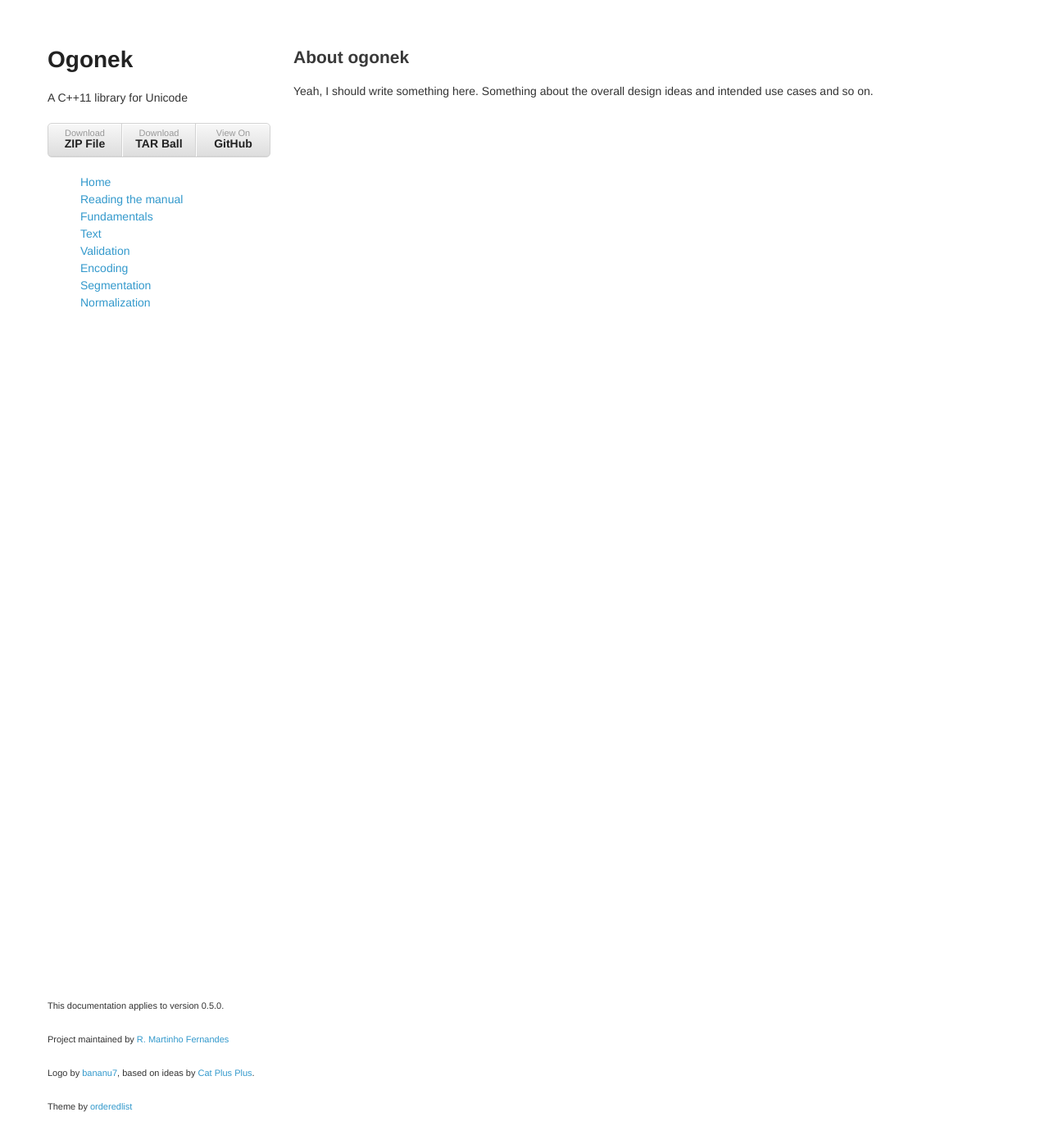
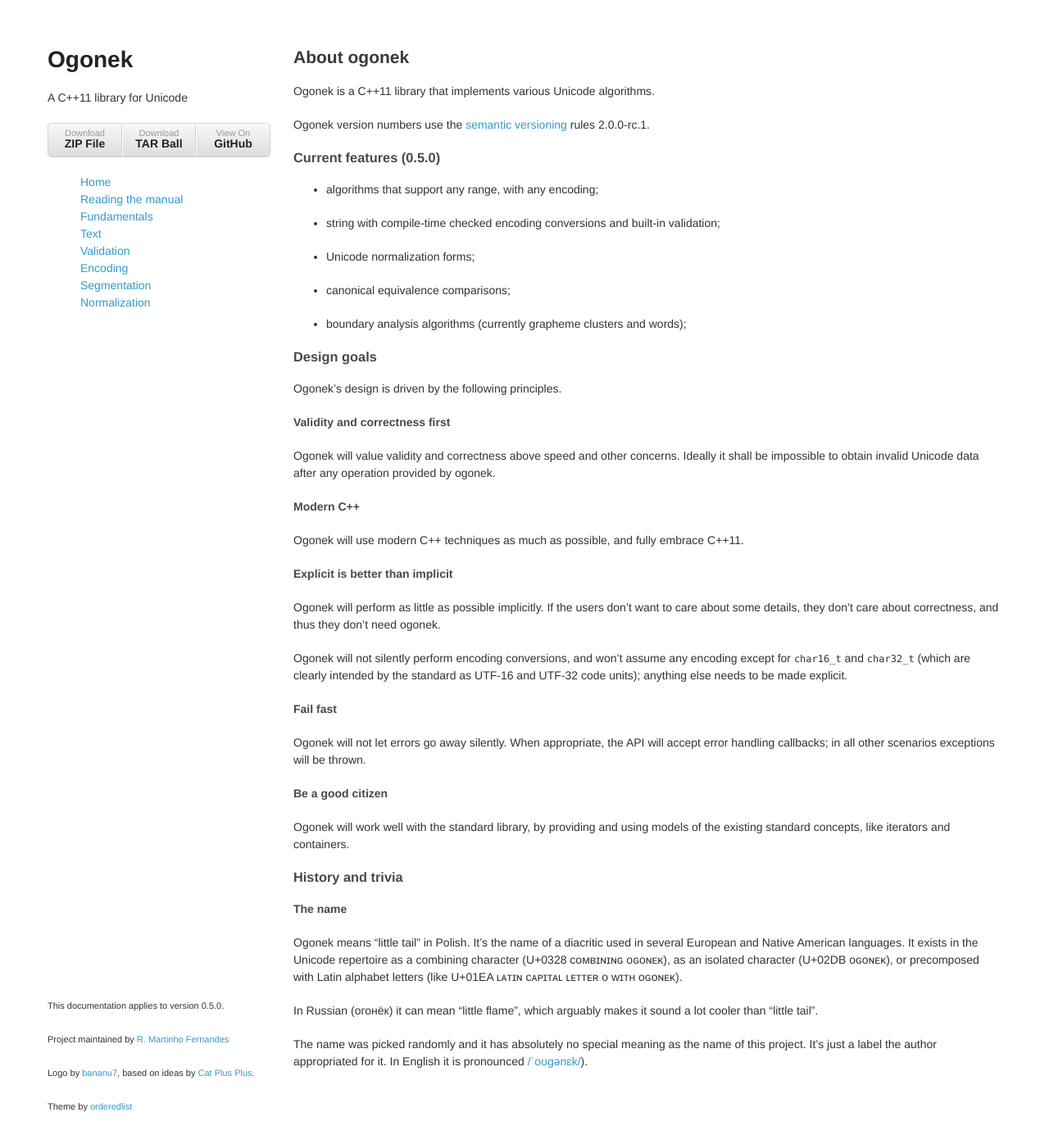
Before and after one commit to libogonek/ogonek, a Jekyll site: the page built from index.markdown, in a window 1280 px wide and 1400 px high. Shown: the top 1396 px of the window at 82% size. Built offline with Jekyll 4.4.1, drawn with Linux system fonts in a browser that asks for light colours.

Commit message:
Fleshed out index

```diff
--- a/index.markdown
+++ b/index.markdown
@@ -3,5 +3,85 @@ layout: default
 title: About ogonek
 ---
 
-Yeah, I should write something here. Something about the overall design ideas
-and intended use cases and so on.
+Ogonek  is a C++11 library that implements various Unicode algorithms.
+
+Ogonek version numbers use the [semantic versioning] rules 2.0.0-rc.1.
+
+ [semantic versioning]: http://semver.org/
+
+### Current features ({{ site.doc_version }})
+
+ - algorithms that support any range, with any encoding;
+
+ - string with compile-time checked encoding conversions and built-in
+   validation;
+
+ - Unicode normalization forms;
+
+ - canonical equivalence comparisons;
+
+ - boundary analysis algorithms (currently grapheme clusters and words);
+
+### Design goals
+
+Ogonek's design is driven by the following principles.
+
+#### Validity and correctness first
+
+Ogonek will value validity and correctness above speed and other concerns.
+Ideally it shall be impossible to obtain invalid Unicode data after any
+operation provided by ogonek.
+
+#### Modern C++
+
+Ogonek will use modern C++ techniques as much as possible, and fully embrace
+C++11.
+
+#### Explicit is better than implicit
+
+Ogonek will perform as little as possible implicitly. If the users don't want to
+care about some details, they don't care about correctness, and thus they don't
+need ogonek.
+
+Ogonek will not silently perform encoding conversions, and won't assume any
+encoding except for `char16_t` and `char32_t` (which are clearly intended by the
+standard as UTF-16 and UTF-32 code units); anything else needs to be made
+explicit.
+
+#### Fail fast
+
+Ogonek will not let errors go away silently. When appropriate, the API will
+accept error handling callbacks; in all other scenarios exceptions will be
+thrown.
+
+#### Be a good citizen
+
+Ogonek will work well with the standard library, by providing and using models
+of the existing standard concepts, like iterators and containers.
+
+### History and trivia
+
+#### The name
+
+Ogonek means "little tail" in Polish. It's the name of a diacritic used in
+several European and Native American languages. It exists in the Unicode
+repertoire as a combining character (U+0328 &#7428;&#7439;&#7437;&#665;&#618;&#628;&#618;&#628;&#610;
+&#7439;&#610;&#7439;&#628;&#7431;&#7435;), as an isolated character (U+02DB
+&#7439;&#610;&#7439;&#628;&#7431;&#7435;), or precomposed with Latin alphabet
+letters (like U+01EA &#671;&#7424;&#7451;&#618;&#628;
+&#7428;&#7424;&#7448;&#618;&#7451;&#7424;&#671; &#671;&#7431;&#7451;&#7451;&#7431;&#640;
+&#7439; &#7457;&#618;&#7451;&#668; &#7439;&#610;&#7439;&#628;&#7431;&#7435;).
+
+In Russian (&#1086;&#1075;&#1086;&#1085;&#1105;&#1082;) it can mean "little
+flame", which arguably makes it sound a lot cooler than "little tail".
+
+The name was picked randomly and it has absolutely no special meaning as the
+name of this project. It's just a label the author appropriated for it. In
+English it is pronounced [/&#712;o&#650;&#609;&#601;n&#603;k/][pronounciation]).
+
+<!-- #### History -->
+
+<!--Back in early 2012, Unicode become a recurring topic in the [Lounge<C++>][lounge]. -->
+
+ [pronounciation]: ogonek.ogg
+ [lounge]: http://chat.stackoverflow.com/rooms/10/loungec
```
Also changed, not shown: 1 other file.
